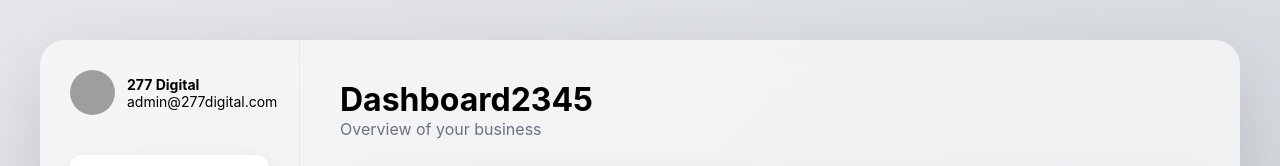
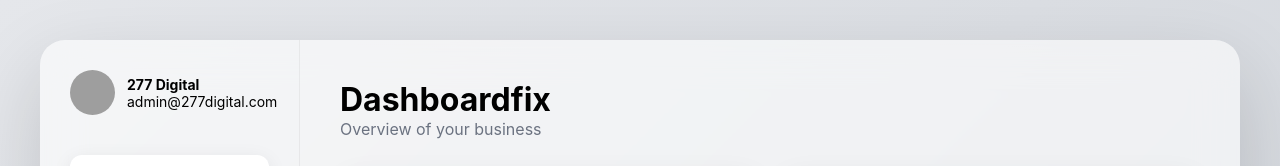
Before and after one commit to 277digital/app, a website: page public/index.html in a window 1280 px wide. Shown: the top 166 px of the page. Drawn offline with Linux system fonts and the light colour scheme; grey boxes are pictures that could not be loaded.

Commit message:
Update index.html

```diff
--- a/public/index.html
+++ b/public/index.html
@@ -167,7 +167,7 @@ body {
     <div class="content">
 
         <div class="header">
-            <h1>Dashboard2345</h1>
+            <h1>Dashboardfix</h1>
             <p>Overview of your business</p>
         </div>
 
```
